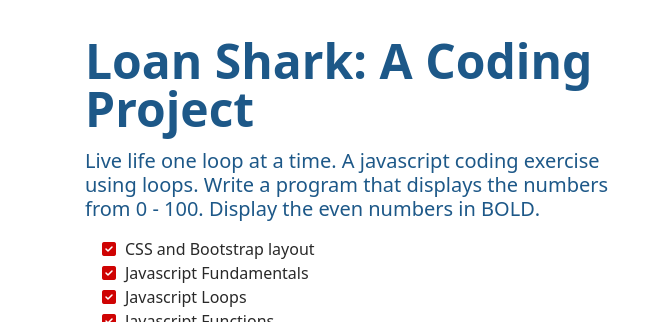
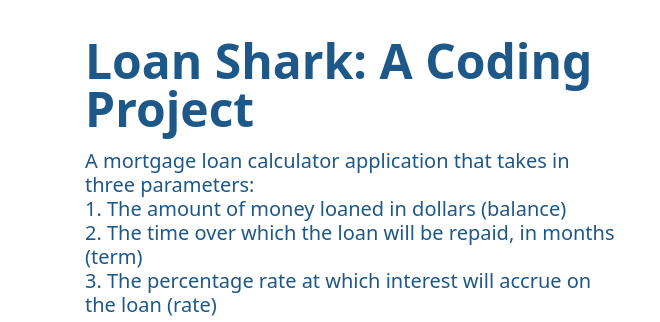
Before and after one commit to edwardgreenwood38/LoanShark, a plain HTML site: page Index.html in a window 1280 px wide. Shown: the part 71-393 px from the top of the page, 0-660 px from the left. Drawn offline with nearby package versions, Linux system fonts and the light colour scheme.

```diff
--- a/Index.html
+++ b/Index.html
@@ -57,7 +57,10 @@
            <div class="row g-5 py-5 row-cols-1 row-cols-lg-2">
                <div class="col order-last order-lg-first">
                     <h1 class="display-5 fw-bold lh-1 mb-3">Loan Shark: A Coding Project</h1>
-                    <h4 class="lead">Live life one loop at a time. A javascript coding exercise using loops. Write a program that displays the numbers from 0 - 100. Display the even numbers in <strong>BOLD</strong>. </h4>
+                    <h4 class="lead">A mortgage loan calculator application that takes in three parameters:<br>
+                        1. The amount of money loaned in dollars (balance)<br>
+                        2. The time over which the loan will be repaid, in months (term)<br>
+                        3. The percentage rate at which interest will accrue on the loan (rate)</h4>
 
                     <ul class="fa-ul pt-2 checklist">
                         <li><span class="fa-li"><i class="fas fa-check-square"></i></span>CSS and Bootstrap layout</li>
```
Also changed, not shown: code.html (+4 -0 lines).
